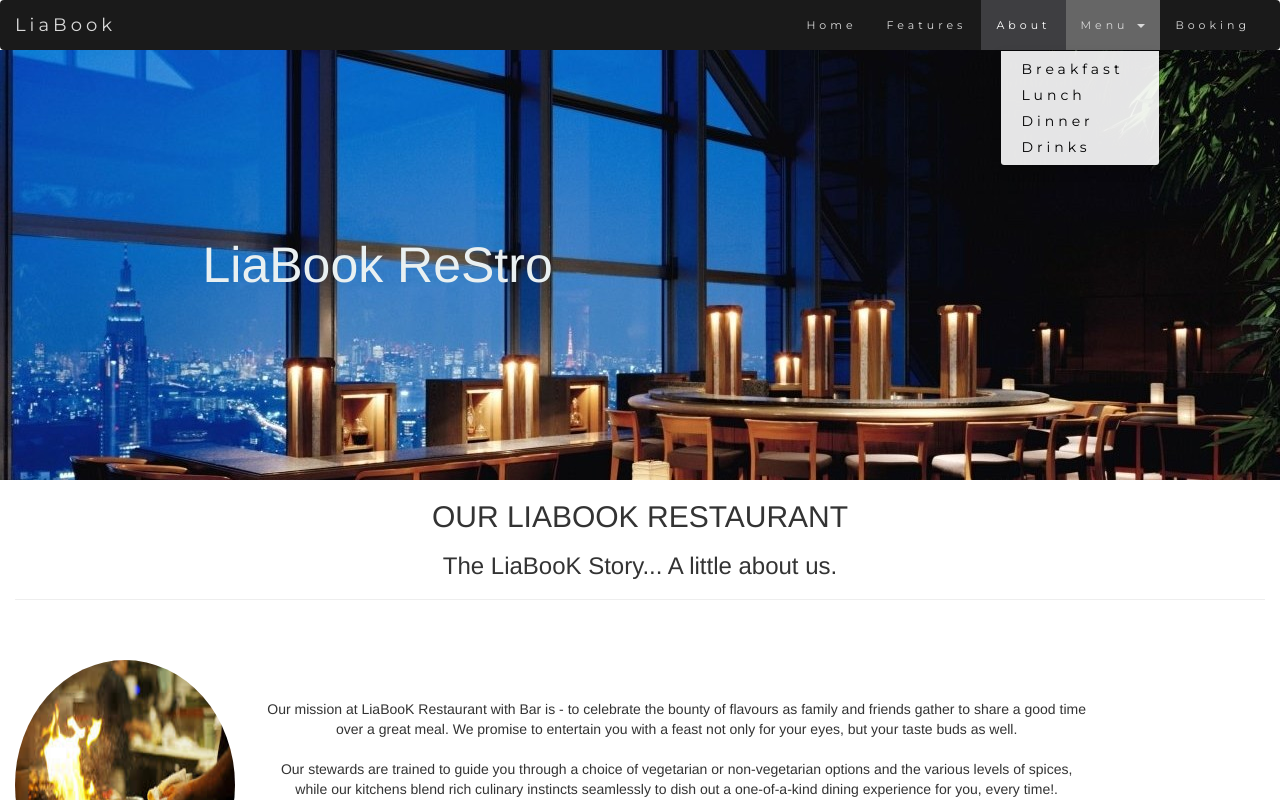
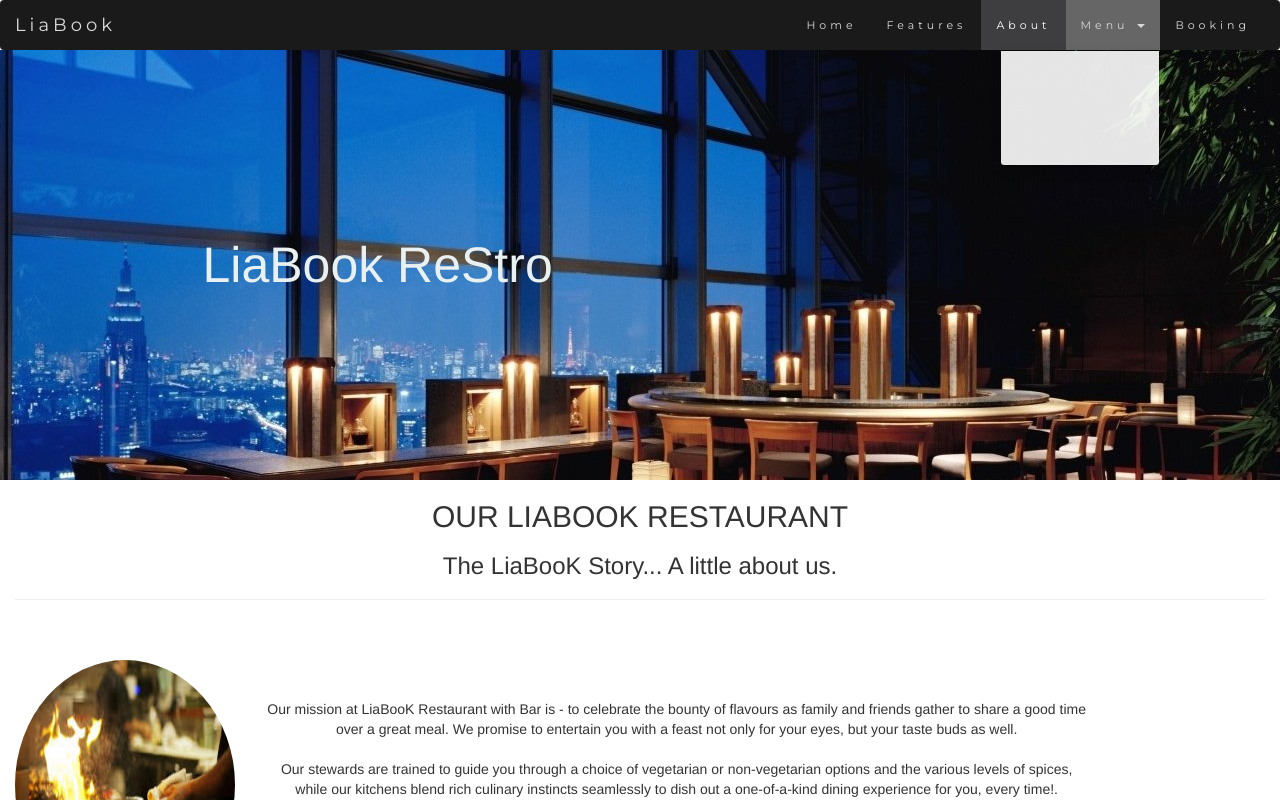
Before and after one commit to shreyaraj20/LiaBook, a plain HTML site: page index.html in a window 1280 px wide. Both pictures are taken after a click on the link "Menu". Shown: the top 800 px of the page. Drawn offline with nearby package versions, Linux system fonts and the light colour scheme.

Commit message:
Update 2.css

```diff
--- a/2.css
+++ b/2.css
@@ -72,7 +72,7 @@ section{
     background-color: #555 !important;
   }
   .dropdown-menu li a {
-    color: #000 !important;
+    color: white !important;
   }
   .dropdown-menu li a:hover {
     background-color: red !important;
```
